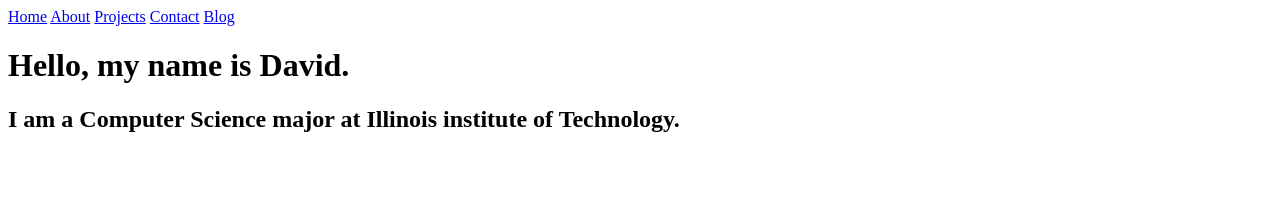
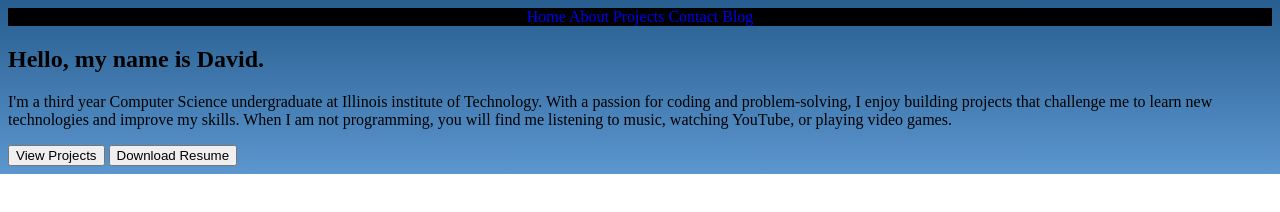
Before and after one commit to DavidKN10/DavidKN10.github.io, a plain HTML site: page index.html in a window 1280 px wide. Drawn offline with Linux system fonts and the light colour scheme.

Commit message:
added more text and some styling

```diff
--- a/index.html
+++ b/index.html
@@ -6,6 +6,7 @@
     <link rel="stylesheet" href="style/style.css">
 </head>
 <body>
+    <div class="main">
         <div class="nav-bar">
             <div class="nav-links-container">
                 <a href="index.html">Home</a>
@@ -17,13 +18,19 @@
         </div>
 
         <div class="main-container">
-        <h1>Hello, my name is David.</h1>
-        <h2>I am a Computer Science major at
-            Illinois institute of Technology.</h2>
+            <h2>Hello, my name is David.</h2>
+            <p>I'm a third year Computer Science undergraduate at
+                Illinois institute of Technology. With a passion for coding and
+                problem-solving, I enjoy building projects that challenge me to learn
+                new technologies and improve my skills. When I am not programming, you
+                will find me listening to music, watching YouTube, or playing video games.</p>
+            <button type="button">View Projects</button>
+            <button type="button">Download Resume</button>
         </div>
 
     <div class="footer-section">
 
     </div>
+    </div>
 </body>
 </html>
--- a/style/style.css
+++ b/style/style.css
@@ -0,0 +1,28 @@
+.nav-bar {
+    background-color: black;
+}
+
+.nav-links-container {
+    text-align: center;
+    color: white;
+}
+.nav-links-container a:link {
+    text-decoration: none;
+}
+
+.nav-links-container a:active {
+    text-decoration: underline;
+}
+
+.nav-links-container a:visited {
+    color: white;
+}
+
+.main-container {
+}
+
+:root {
+    background-image: linear-gradient(#275d8f, #5b96ce);
+    background-repeat: no-repeat;
+    background-size: cover;
+}
```
Lines whose indentation alone changed are shown as unchanged.
